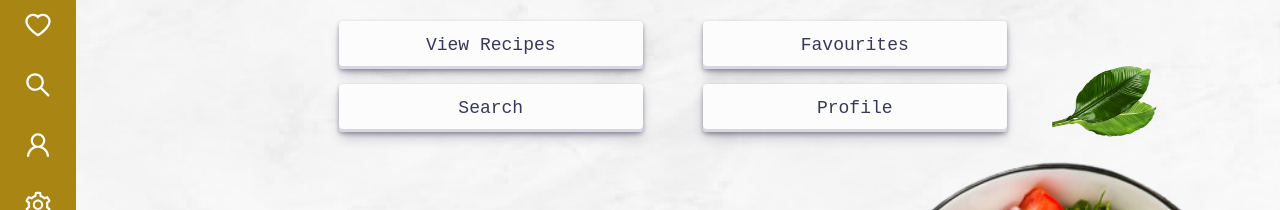
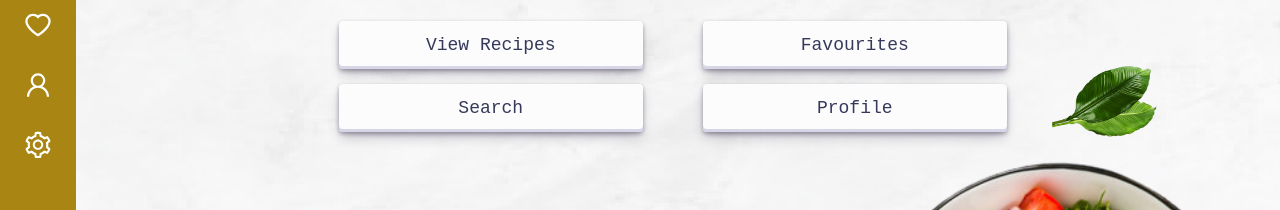
Before and after one commit to CodeSpace-Academy/ASE_2023_GROUP_E, a Next.js app: page / in a window 1280 px wide. Shown: the part 207-417 px from the top of the page. Built offline with nearby package versions, Linux system fonts and the light colour scheme.

Commit message:
removed search

```diff
--- a/component/SideNav/SlidingNavbar.jsx
+++ b/component/SideNav/SlidingNavbar.jsx
@@ -66,10 +66,7 @@ function skip(){
       icon: Links('/favourites', <AiOutlineHeart />),
       name: Links('/favourites', 'Favourites'),
     },
-    {
-      icon: Links(path, <AiOutlineSearch />),
-      name: Links('/recipes-0-id-asc____0_false', 'Search'),
-    },
+
     {
       icon: Links(path, <AiOutlineUser />),
       name: Links(path, 'User'),
```
